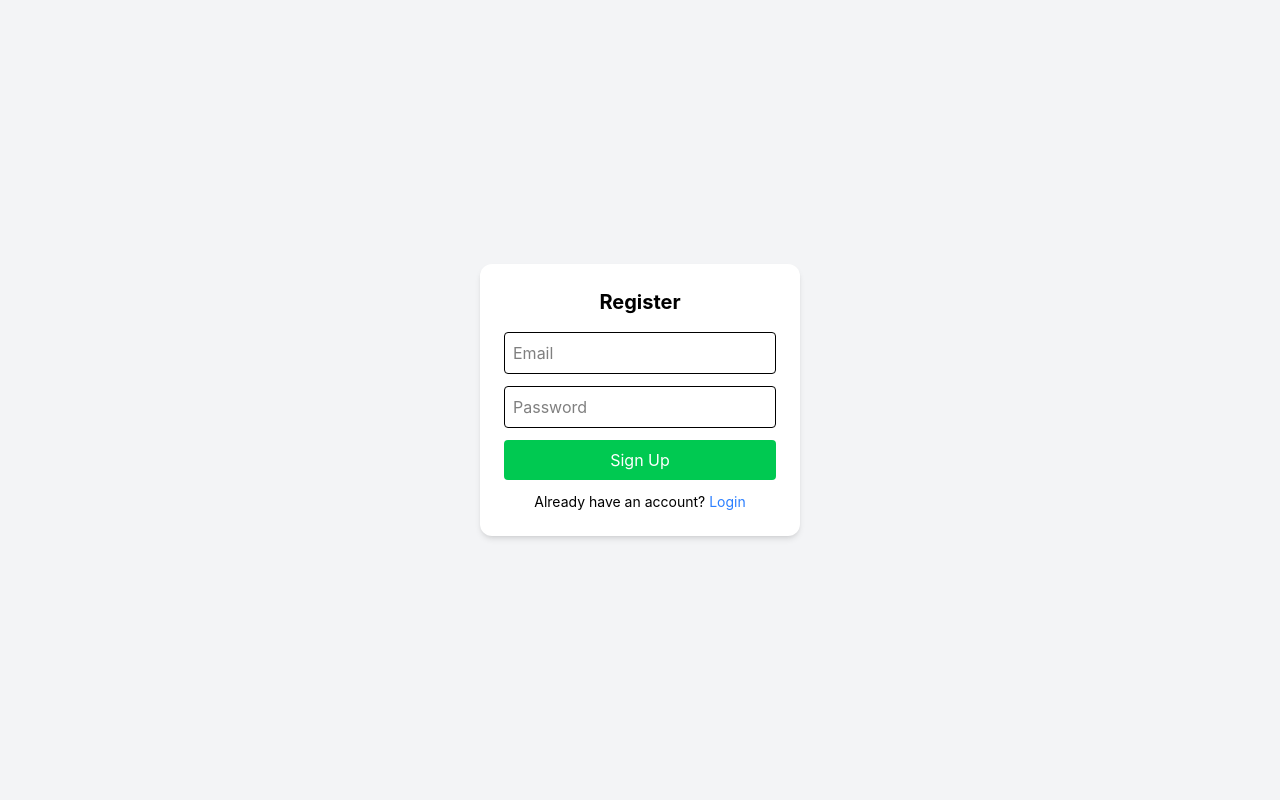
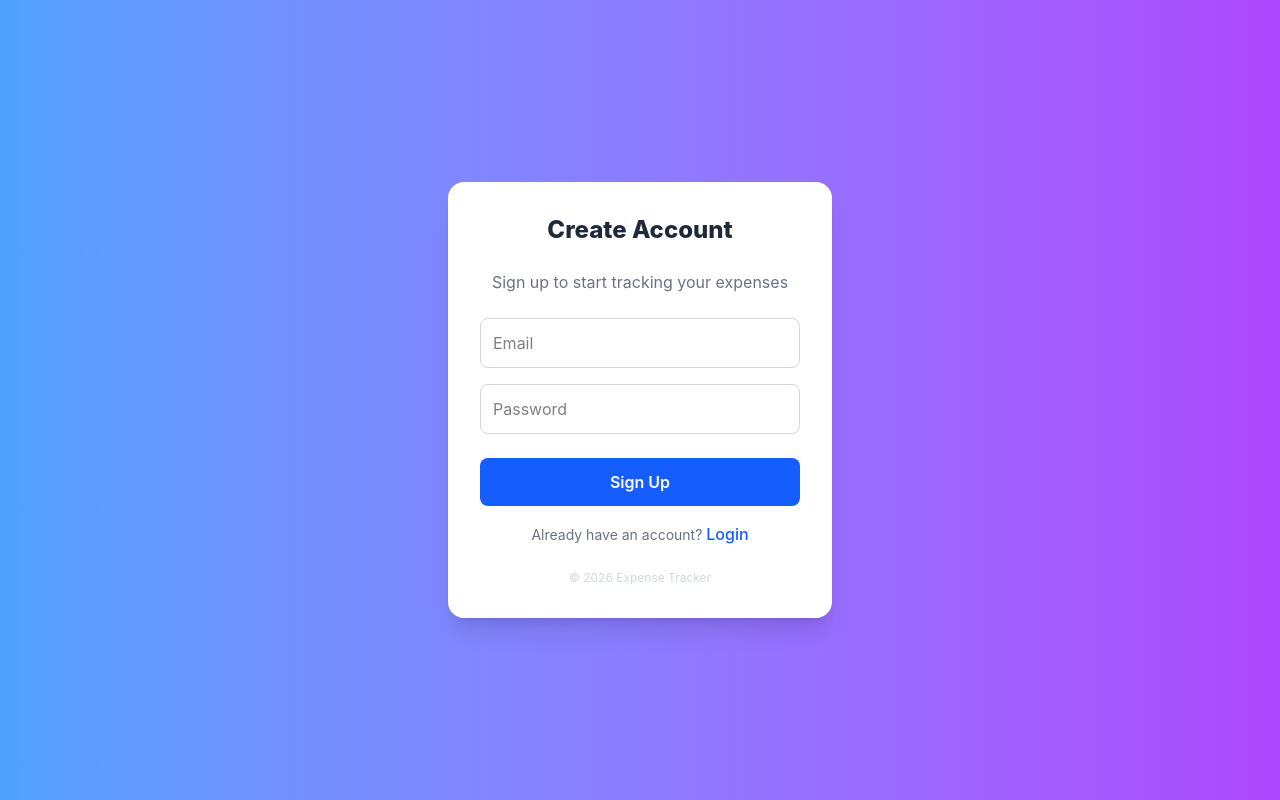
Before and after one commit to Ayushi-Pattanaik-28/expence_tracker_client, a React (Vite) app: page /register in a window 1280 px wide. Built offline with nearby package versions, Linux system fonts and the light colour scheme.

Commit message:
final commit

```diff
--- a/src/components/ExpenseForm.jsx
+++ b/src/components/ExpenseForm.jsx
@@ -35,12 +35,12 @@ export default function ExpenseForm({ onSuccess }) {
   };
 
   return (
-    <div className="bg-white p-4 rounded-xl shadow mb-4">
-      <h3 className="font-semibold mb-2">Add Transaction</h3>
+    <div className="bg-white p-6 rounded-2xl shadow-lg mb-6">
+      <h3 className="text-lg font-semibold mb-4 text-gray-700">Add Transaction</h3>
 
-      <div className="grid md:grid-cols-4 gap-3">
+      <div className="grid md:grid-cols-4 gap-4">
         <select
-          className="border p-2 rounded"
+          className="border border-gray-300 rounded-lg p-3 focus:border-blue-500 focus:ring-1 focus:ring-blue-500 transition duration-200 outline-none"
           value={form.type}
           onChange={(e) => setForm({ ...form, type: e.target.value })}
         >
@@ -51,21 +51,21 @@ export default function ExpenseForm({ onSuccess }) {
         <input
           type="number"
           placeholder="Amount"
-          className="border p-2 rounded"
+          className="border border-gray-300 rounded-lg p-3 focus:border-blue-500 focus:ring-1 focus:ring-blue-500 transition duration-200 outline-none"
           value={form.amount}
           onChange={(e) => setForm({ ...form, amount: e.target.value })}
         />
 
         <input
           placeholder="Category"
-          className="border p-2 rounded"
+          className="border border-gray-300 rounded-lg p-3 focus:border-blue-500 focus:ring-1 focus:ring-blue-500 transition duration-200 outline-none"
           value={form.category}
           onChange={(e) => setForm({ ...form, category: e.target.value })}
         />
 
         <input
           placeholder="Description"
-          className="border p-2 rounded"
+          className="border border-gray-300 rounded-lg p-3 focus:border-blue-500 focus:ring-1 focus:ring-blue-500 transition duration-200 outline-none"
           value={form.description}
           onChange={(e) => setForm({ ...form, description: e.target.value })}
         />
@@ -73,9 +73,9 @@ export default function ExpenseForm({ onSuccess }) {
 
       <button
         onClick={handleSubmit}
-        className="mt-3 bg-blue-500 text-white px-4 py-2 rounded"
+        className="mt-4 w-full bg-blue-600 hover:bg-blue-700 text-white font-semibold py-3 rounded-lg transition duration-200"
       >
-        Add
+        Add Transaction
       </button>
     </div>
   );
--- a/src/pages/Login.jsx
+++ b/src/pages/Login.jsx
@@ -27,36 +27,56 @@ export default function Login() {
   };
 
   return (
-    <div className="flex items-center justify-center min-h-screen bg-gray-100">
-      <div className="bg-white p-6 rounded-xl shadow-md w-80">
-        <h2 className="text-xl font-bold mb-4 text-center">Login</h2>
+    <div className="flex items-center justify-center min-h-screen bg-gradient-to-r from-blue-400 to-purple-500">
+      <div className="bg-white p-8 rounded-2xl shadow-xl w-96 max-w-full">
+        <h2 className="text-2xl font-extrabold mb-6 text-center text-gray-800">
+          Welcome Back
+        </h2>
 
+        <p className="text-center text-gray-500 mb-6">
+          Login to your account to continue
+        </p>
+
+        <div className="space-y-4">
           <input
-          className="w-full border p-2 mb-3 rounded"
+            className="w-full border border-gray-300 focus:border-blue-500 focus:ring-1 focus:ring-blue-500 rounded-lg p-3 transition duration-200 outline-none"
             placeholder="Email"
+            type="email"
+            value={email}
             onChange={(e) => setEmail(e.target.value)}
           />
 
           <input
+            className="w-full border border-gray-300 focus:border-blue-500 focus:ring-1 focus:ring-blue-500 rounded-lg p-3 transition duration-200 outline-none"
             type="password"
-          className="w-full border p-2 mb-3 rounded"
             placeholder="Password"
+            value={password}
             onChange={(e) => setPassword(e.target.value)}
           />
+        </div>
 
         <button
           onClick={handleLogin}
-          className="w-full bg-blue-500 text-white p-2 rounded"
+          className="w-full mt-6 bg-blue-600 hover:bg-blue-700 text-white font-semibold p-3 rounded-lg transition duration-200"
         >
           Login
         </button>
 
-        <p className="text-sm mt-3 text-center">
-          No account?{" "}
-          <Link to="/register" className="text-blue-500">
+        <div className="mt-4 text-center">
+          <span className="text-gray-500 text-sm">No account yet? </span>
+          <Link
+            to="/register"
+            className="text-blue-600 font-medium hover:underline"
+          >
             Register
           </Link>
-        </p>
+        </div>
+
+        <div className="mt-6 flex justify-center">
+          <span className="text-gray-300 text-xs">
+            &copy; {new Date().getFullYear()} Expense Tracker
+          </span>
+        </div>
       </div>
     </div>
   );
--- a/src/pages/Register.jsx
+++ b/src/pages/Register.jsx
@@ -25,36 +25,55 @@ export default function Register() {
   };
 
   return (
-    <div className="flex items-center justify-center min-h-screen bg-gray-100">
-      <div className="bg-white p-6 rounded-xl shadow-md w-80">
-        <h2 className="text-xl font-bold mb-4 text-center">Register</h2>
+    <div className="flex items-center justify-center min-h-screen bg-gradient-to-r from-blue-400 to-purple-500">
+      <div className="bg-white p-8 rounded-2xl shadow-xl w-96 max-w-full">
+        <h2 className="text-2xl font-extrabold mb-6 text-center text-gray-800">
+          Create Account
+        </h2>
 
+        <p className="text-center text-gray-500 mb-6">
+          Sign up to start tracking your expenses
+        </p>
+
+        <div className="space-y-4">
           <input
-          className="w-full border p-2 mb-3 rounded"
+            type="email"
+            className="w-full border border-gray-300 focus:border-blue-500 focus:ring-1 focus:ring-blue-500 rounded-lg p-3 transition duration-200 outline-none"
             placeholder="Email"
+            value={email}
             onChange={(e) => setEmail(e.target.value)}
           />
 
           <input
             type="password"
-          className="w-full border p-2 mb-3 rounded"
+            className="w-full border border-gray-300 focus:border-blue-500 focus:ring-1 focus:ring-blue-500 rounded-lg p-3 transition duration-200 outline-none"
             placeholder="Password"
+            value={password}
             onChange={(e) => setPassword(e.target.value)}
           />
+        </div>
 
         <button
           onClick={handleSignup}
-          className="w-full bg-green-500 text-white p-2 rounded"
+          className="w-full mt-6 bg-blue-600 hover:bg-blue-700 text-white font-semibold p-3 rounded-lg transition duration-200"
         >
           Sign Up
         </button>
 
-        <p className="text-sm mt-3 text-center">
+        <div className="mt-4 text-center">
+          <span className="text-gray-500 text-sm">
             Already have an account?{" "}
-          <Link to="/" className="text-blue-500">
+          </span>
+          <Link to="/" className="text-blue-600 font-medium hover:underline">
             Login
           </Link>
-        </p>
+        </div>
+
+        <div className="mt-6 flex justify-center">
+          <span className="text-gray-300 text-xs">
+            &copy; {new Date().getFullYear()} Expense Tracker
+          </span>
+        </div>
       </div>
     </div>
   );
```
Lines whose indentation alone changed are shown as unchanged.
